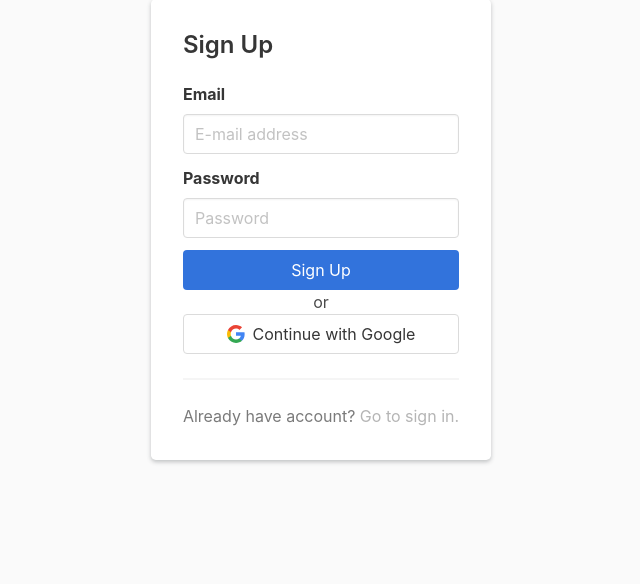
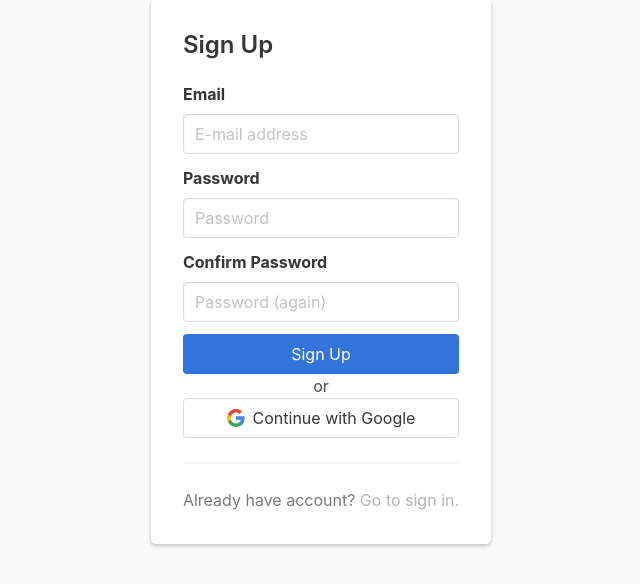
Before and after one commit to Brightness999/obstractai, a Django app: page /accounts/signup/ in a window 1280 px wide. Shown: the part 89-673 px from the top of the page, without its empty margins (319-959 px from the left). Run offline with Django 3.2, Linux system fonts and the light colour scheme; parts of the project's set-up code (start-up, migrations or seed data) failed here and were passed over; some libraries are stand-ins or nearby versions.

Commit message:
changed the signup

```diff
--- a/pega/settings.py
+++ b/pega/settings.py
@@ -26,7 +26,7 @@ SECRET_KEY = 'mTMhZsVDjurGMIIswFuMKjxiBjomVaFEddqLmpCk'
 # SECURITY WARNING: don't run with debug turned on in production!
 DEBUG = True
 
-ALLOWED_HOSTS = ['0.0.0.0', '178.62.35.174']
+ALLOWED_HOSTS = ['0.0.0.0', '178.62.35.174', 'localhost']
 
 
 # Application definition
@@ -158,7 +158,7 @@ ACCOUNT_EMAIL_REQUIRED = True
 ACCOUNT_CONFIRM_EMAIL_ON_GET = True
 ACCOUNT_UNIQUE_EMAIL = True
 ACCOUNT_USERNAME_REQUIRED = False
-ACCOUNT_SIGNUP_PASSWORD_ENTER_TWICE = False
+ACCOUNT_SIGNUP_PASSWORD_ENTER_TWICE = True
 ACCOUNT_SESSION_REMEMBER = True
 ACCOUNT_LOGOUT_ON_GET = True
 
--- a/templates/account/signup.html
+++ b/templates/account/signup.html
@@ -22,6 +22,13 @@
               </div>
               {{ form.password1.errors }}
             </div>
+            <div class="field">
+              <label class="label">Confirm Password</label>
+              <div class="control">
+                {{ form.password2 }}
+              </div>
+              {{ form.password2.errors }}
+            </div>
 
 
             <input class="button is-primary is-fullwidth" type="submit" value="Sign Up">
```
